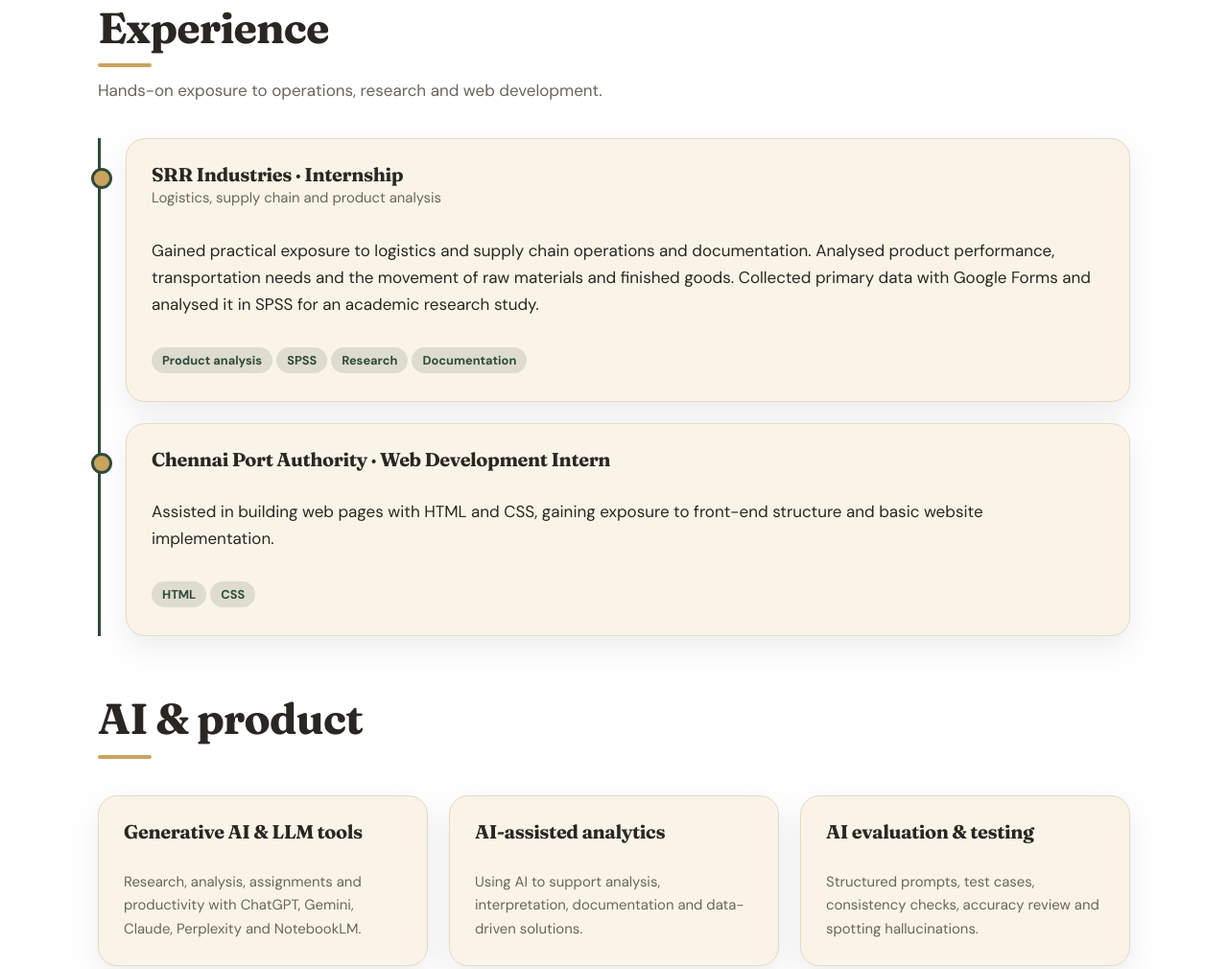
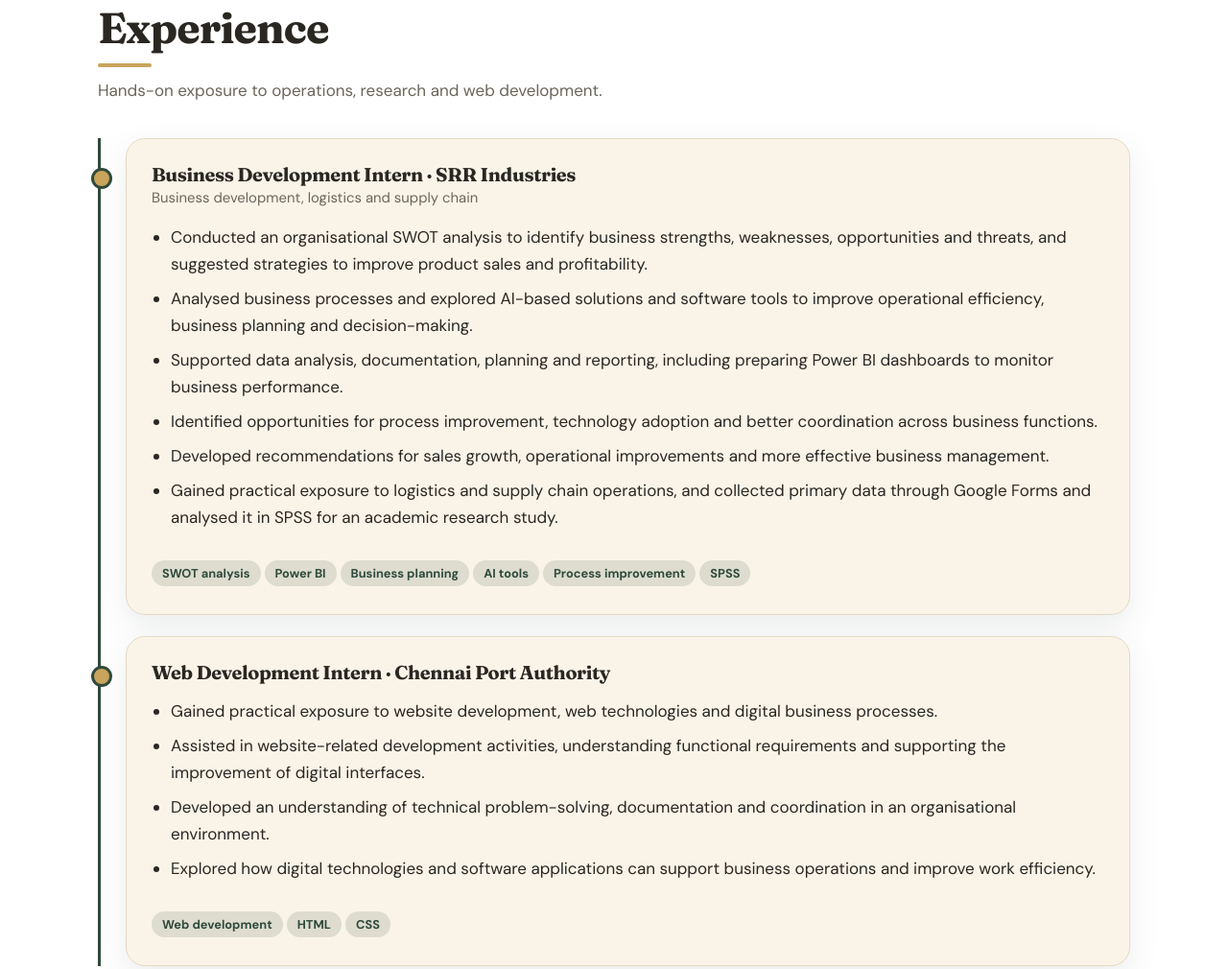
Before and after one commit to dikshasri21/dikshasri21.github.io, a plain HTML site: page index.html in a window 1280 px wide. Shown: the part 5132-6142 px from the top of the page at 96% size. Drawn offline with Linux system fonts and the light colour scheme.

Commit message:
Add files via upload
upgrade portfolio

```diff
--- a/index.html
+++ b/index.html
@@ -125,6 +125,7 @@ h2::after{content:"";display:block;width:56px;height:4px;border-radius:4px;backg
 .pill::before{content:"";display:inline-block;width:8px;height:8px;border-radius:50%;background:#4CAF50;margin-right:8px}
 .card{transition:transform .2s,box-shadow .2s}
 .proj:hover,.cert:hover,.skill:hover{transform:translateY(-4px);box-shadow:0 18px 40px rgba(47,74,58,.18)}
+.bul{padding-left:20px;display:grid;gap:8px;margin:14px 0 0}
 footer{padding:30px 0;text-align:center;color:var(--mute);border-top:1px solid var(--line);font-size:.92rem}
 /* lightbox */
 #lb{position:fixed;inset:0;background:rgba(10,8,30,.9);display:none;place-items:center;z-index:100;padding:20px;cursor:zoom-out}
@@ -227,8 +228,8 @@ footer{padding:30px 0;text-align:center;color:var(--mute);border-top:1px solid v
 <section id="experience"><div class="wrap">
 <h2>Experience</h2><p class="sub">Hands-on exposure to operations, research and web development.</p>
 <div class="tl">
-<div class="card"><h3>SRR Industries · Internship</h3><p class="meta">Logistics, supply chain and product analysis</p><br><p>Gained practical exposure to logistics and supply chain operations and documentation. Analysed product performance, transportation needs and the movement of raw materials and finished goods. Collected primary data with Google Forms and analysed it in SPSS for an academic research study.</p><br><span class="tag">Product analysis</span><span class="tag">SPSS</span><span class="tag">Research</span><span class="tag">Documentation</span></div>
-<div class="card"><h3>Chennai Port Authority · Web Development Intern</h3><br><p>Assisted in building web pages with HTML and CSS, gaining exposure to front-end structure and basic website implementation.</p><br><span class="tag">HTML</span><span class="tag">CSS</span></div>
+<div class="card"><h3>Business Development Intern · SRR Industries</h3><p class="meta">Business development, logistics and supply chain</p><ul class="bul"><li>Conducted an organisational SWOT analysis to identify business strengths, weaknesses, opportunities and threats, and suggested strategies to improve product sales and profitability.</li><li>Analysed business processes and explored AI-based solutions and software tools to improve operational efficiency, business planning and decision-making.</li><li>Supported data analysis, documentation, planning and reporting, including preparing Power BI dashboards to monitor business performance.</li><li>Identified opportunities for process improvement, technology adoption and better coordination across business functions.</li><li>Developed recommendations for sales growth, operational improvements and more effective business management.</li><li>Gained practical exposure to logistics and supply chain operations, and collected primary data through Google Forms and analysed it in SPSS for an academic research study.</li></ul><br><span class="tag">SWOT analysis</span><span class="tag">Power BI</span><span class="tag">Business planning</span><span class="tag">AI tools</span><span class="tag">Process improvement</span><span class="tag">SPSS</span></div>
+<div class="card"><h3>Web Development Intern · Chennai Port Authority</h3><ul class="bul"><li>Gained practical exposure to website development, web technologies and digital business processes.</li><li>Assisted in website-related development activities, understanding functional requirements and supporting the improvement of digital interfaces.</li><li>Developed an understanding of technical problem-solving, documentation and coordination in an organisational environment.</li><li>Explored how digital technologies and software applications can support business operations and improve work efficiency.</li></ul><br><span class="tag">Web development</span><span class="tag">HTML</span><span class="tag">CSS</span></div>
 </div>
 <h2 style="margin-top:60px">AI & product</h2><br>
 <div class="three">
```
